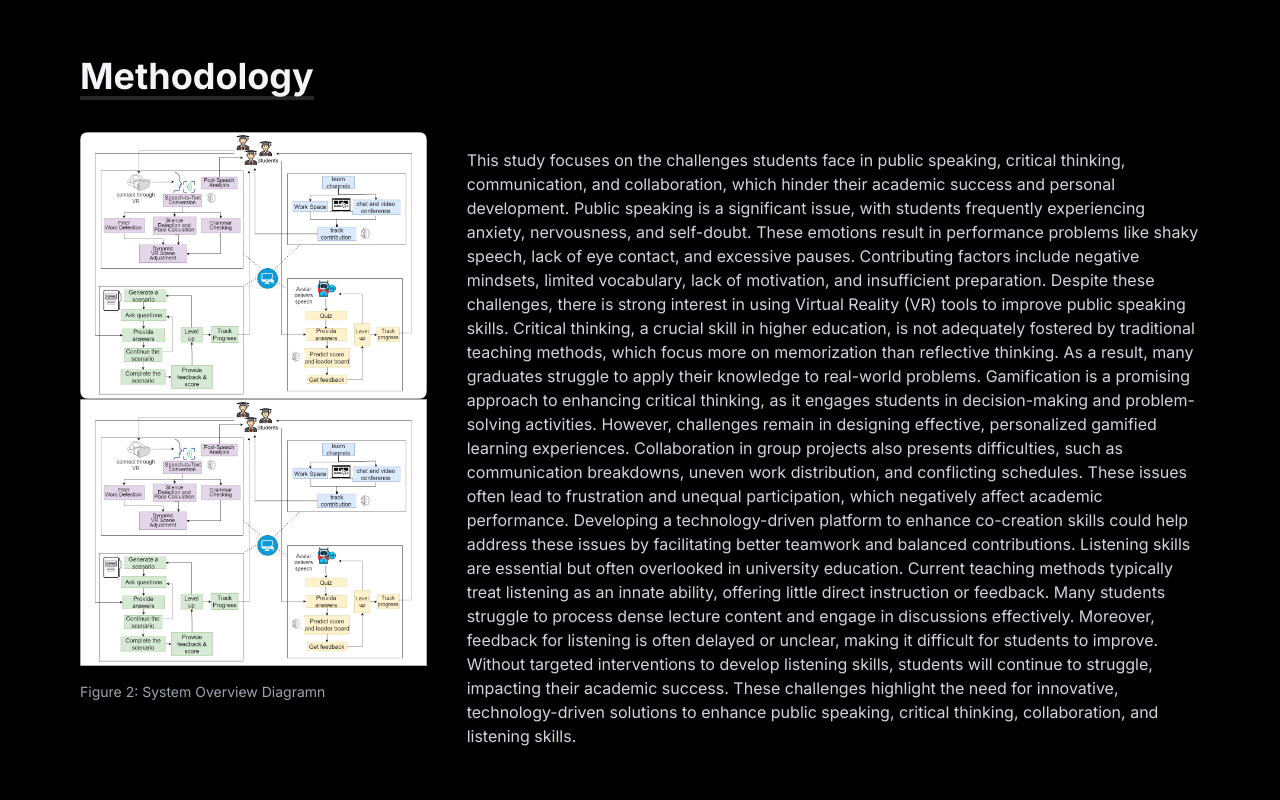
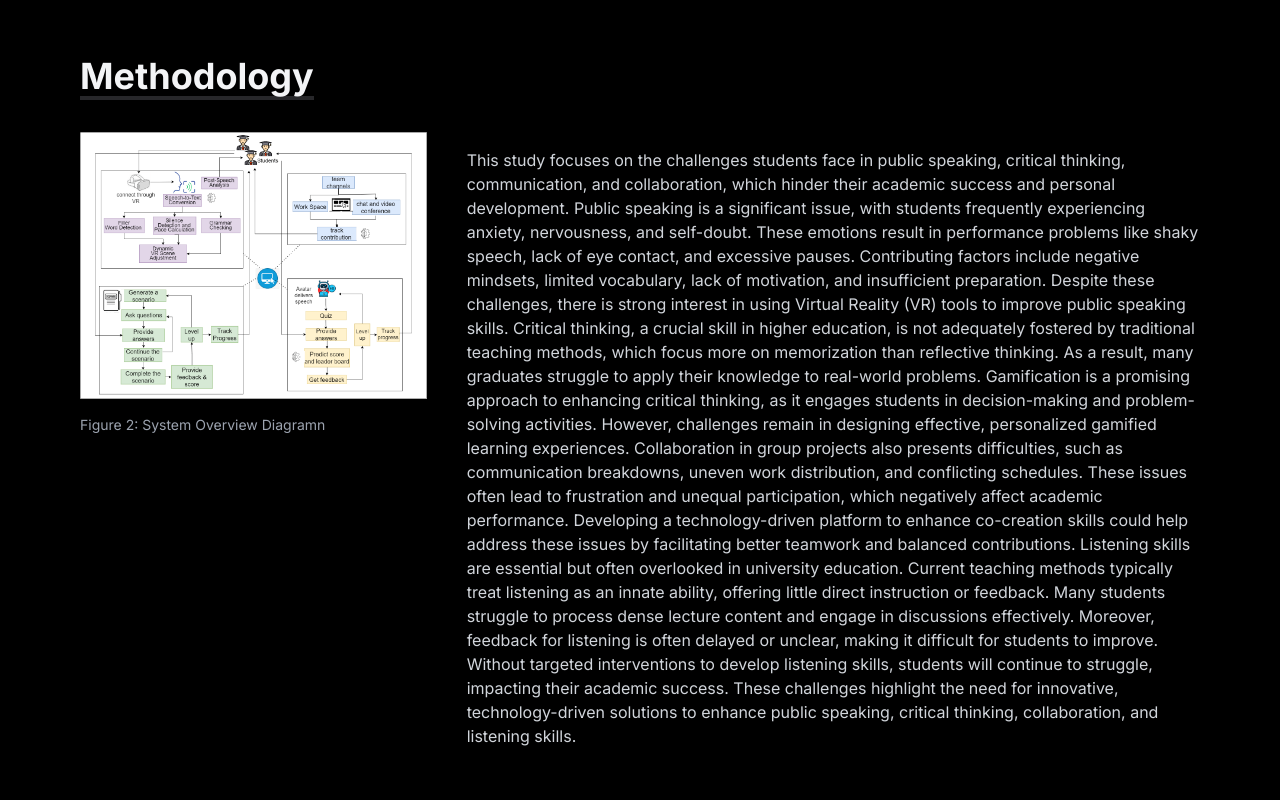
Before and after one commit to IT21049590/IDG-Static-Web, a Next.js app: page /IDG-Static-Web/ in a window 1280 px wide. Shown: the part 3360-4160 px from the top of the page. Built offline with nearby package versions, Linux system fonts and the light colour scheme.

Commit message:
image issue fixed

```diff
--- a/app/components/ProjectScope.tsx
+++ b/app/components/ProjectScope.tsx
@@ -230,14 +230,14 @@ const ProjectScope = () => {
                     transition={{ delay: 0.5, duration: 1 }}
                 >
                     <div className="col-span-1">
-                        <Image
+                        {/* <Image
                             src="/sysOverviewD.png"
                             alt="Methodology Flow"
                             width={700}
                             height={500}
                             className="rounded-lg shadow-lg"
                             priority
-                        />
+                        /> */}
                         <img src="/IDG-Static-Web/sysOverviewD.png" alt="Coconut Export Stats" width="700" height="500" />
                         <p className="text-sm text-gray-400 mt-4">
                             Figure 2: System Overview Diagramn
@@ -295,7 +295,7 @@ const ProjectScope = () => {
                             className="flex flex-col justify-center items-center p-4 bg-gray-800 rounded-lg shadow-lg hover:bg-purple-600 transition-colors duration-300"
                             whileHover={{ scale: 1.1 }}
                         >
-                            <Image src={tech.src} alt={tech.alt} width={80} height={80} />
+                            <img src={tech.src} alt={tech.alt} width="80" height="80" />
                             <p className="text-white mt-4">{tech.name}</p>
                         </motion.div>
                     ))}
```
